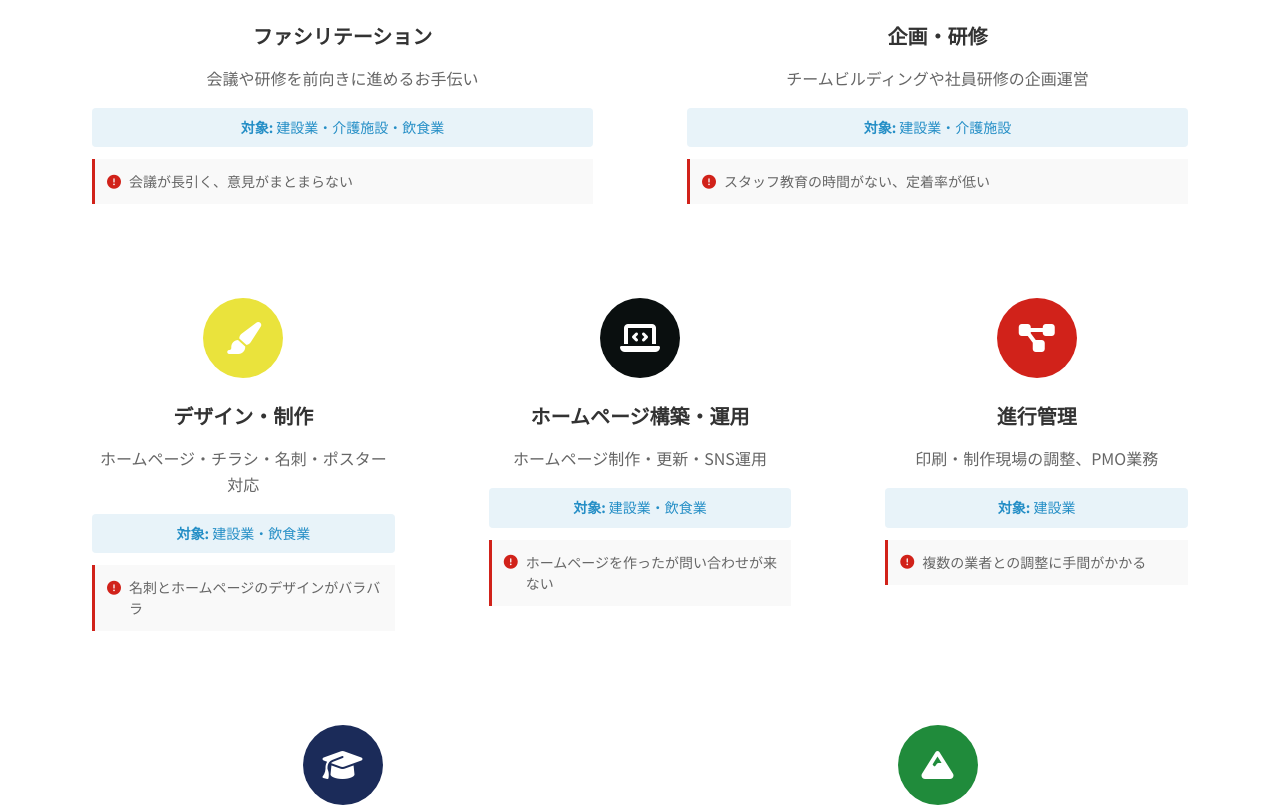
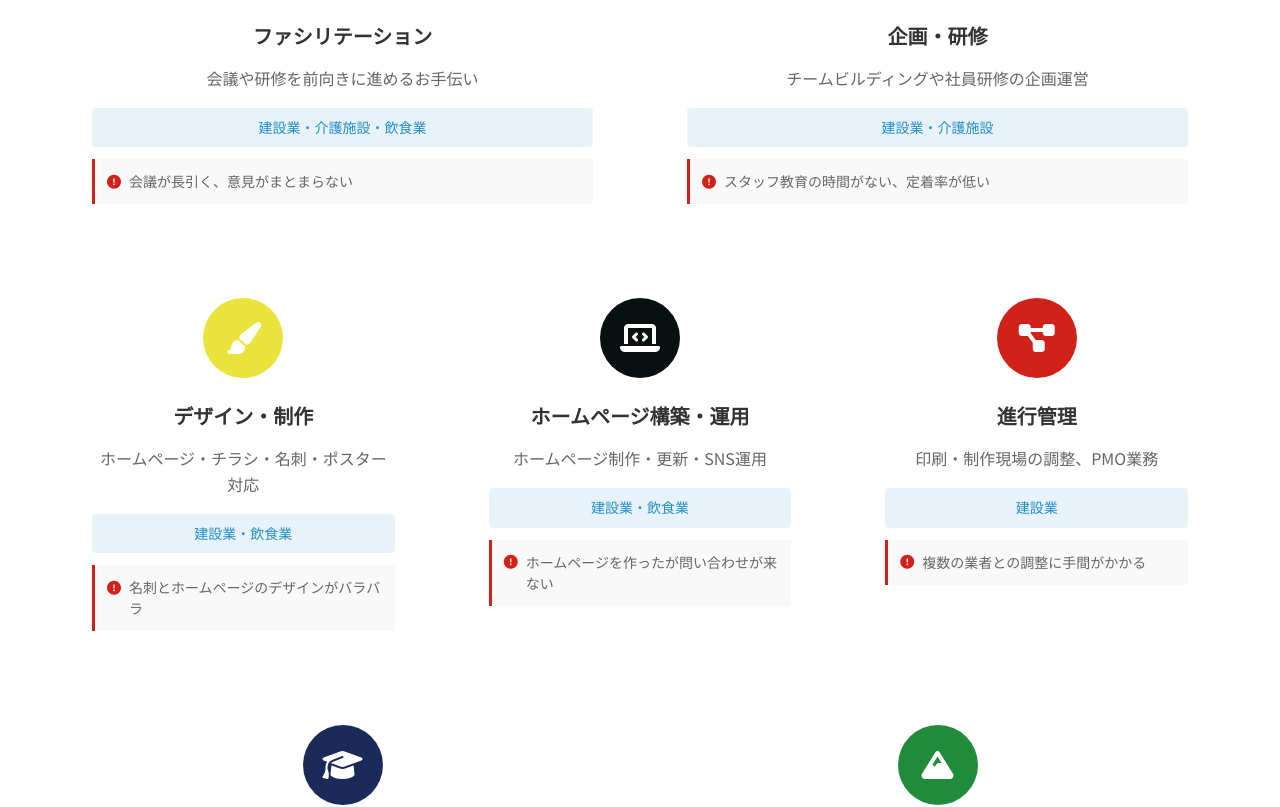
Before and after one commit to tokomaramuki1234/mitsulu-homepage, a Next.js app: page / in a window 1280 px wide. Shown: the part 1118-1925 px from the top of the page. Built offline with nearby package versions, Linux system fonts and the light colour scheme.

Commit message:
fix: Remove '対象:' label from ServicesSection target industry display

```diff
--- a/components/ServicesSection.tsx
+++ b/components/ServicesSection.tsx
@@ -124,7 +124,7 @@ const ServicesSection = () => {
       <h3 className={styles.serviceTitle}>{service.title}</h3>
       <p className={styles.serviceDescription}>{service.description}</p>
       <div className={styles.serviceTarget}>
-        <strong>対象:</strong> {service.targetIndustry}
+        {service.targetIndustry}
       </div>
       <div className={styles.serviceChallenge}>
         <i className="fas fa-exclamation-circle"></i>
```
